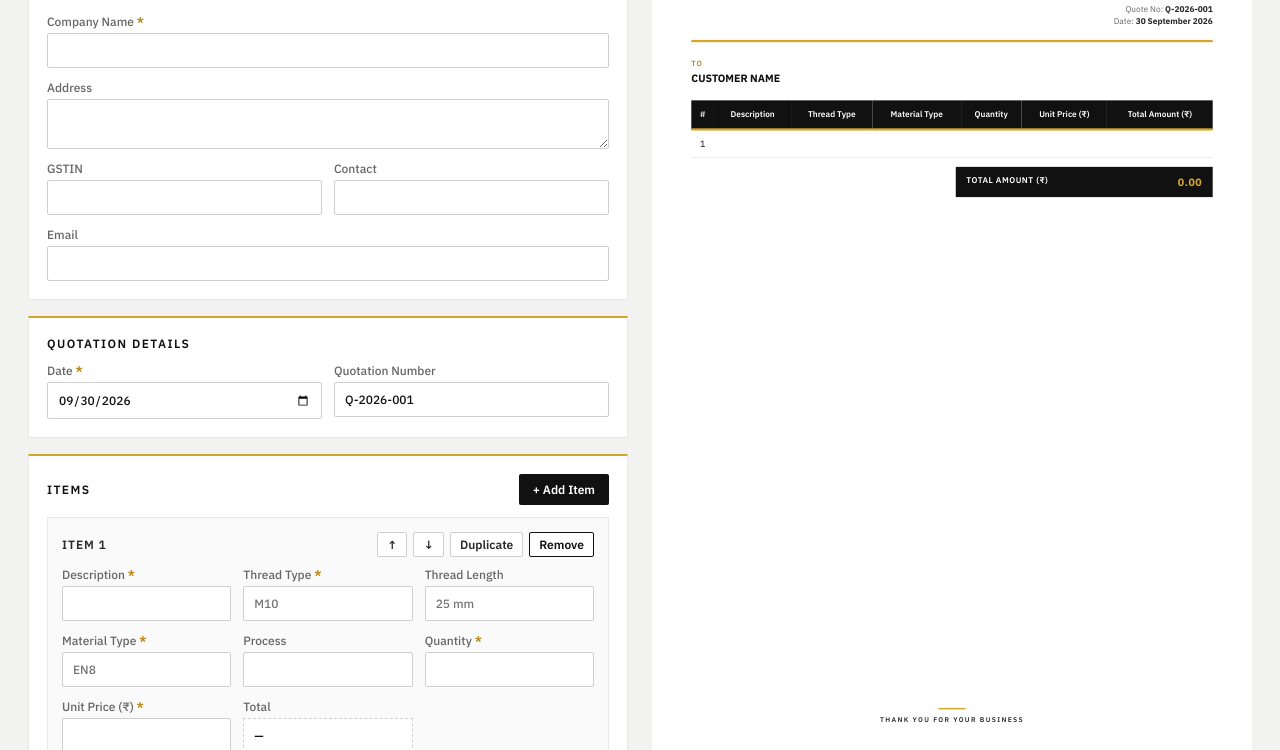
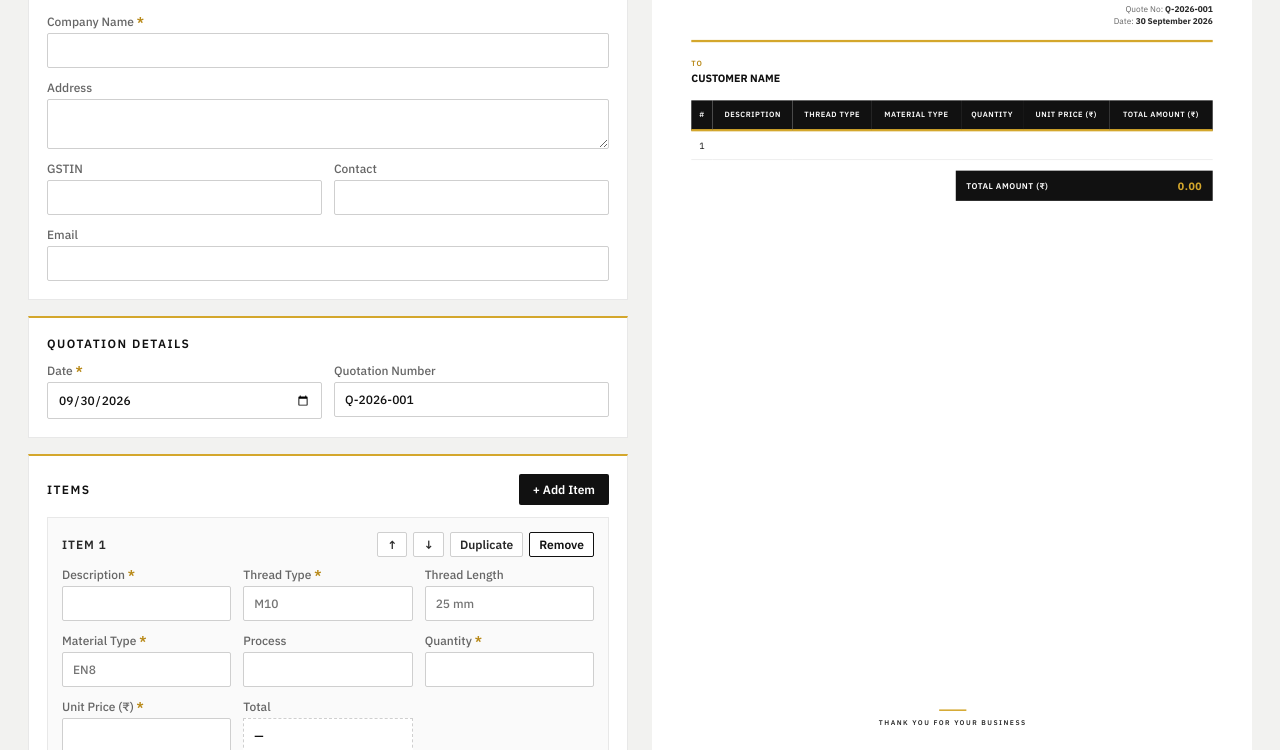
Before and after one commit to sunengcbe/Sun-Quote, a plain HTML site: page index.html in a window 1280 px wide. Shown: the part 202-952 px from the top of the page. Drawn offline with nearby package versions, Linux system fonts and the light colour scheme.

Commit message:
Update style.css

```diff
--- a/style.css
+++ b/style.css
@@ -46,16 +46,16 @@ button{font:inherit;cursor:pointer;border-radius:2px}
 .sheet .cu{display:flex;justify-content:space-between;margin:22px 0 20px;gap:20px}
 .sheet .lbl{color:var(--rich);font-weight:600;letter-spacing:.14em;font-size:10px;margin-bottom:4px}
 .sheet .cu b{font-size:14px;text-transform:uppercase}.sheet .cu p{margin:2px 0}
-.sheet table{width:100%;border-collapse:collapse}
-.sheet th{background:var(--black);color:#fff;font-weight:600;font-size:11px;padding:11px 6px;border-bottom:3px solid var(--gold);text-align:center;line-height:1.35}
-.sheet td{font-size:12px;padding:10px 7px;border-bottom:1px solid var(--light);vertical-align:top}
+.sheet table{width:100%;border-collapse:collapse;margin-bottom:14px}
+.sheet th{background:var(--black);color:#fff;font-family:'IBM Plex Sans',sans-serif;font-weight:600;font-size:10px;letter-spacing:.07em;text-transform:uppercase;padding:12px 6px;border-bottom:3px solid var(--gold);text-align:center;line-height:1.4;vertical-align:middle}
+.sheet td{font-size:12px;padding:11px 8px;border-bottom:1px solid var(--light);vertical-align:middle}.sheet td.c{white-space:nowrap}
 .sheet tbody tr:nth-child(even) td{background:#FAFAFA}
 .sheet td.l{text-align:left}.sheet td.c{text-align:center}.sheet th.l,.sheet th.c{text-align:center}
-.sheet .total{margin-top:12px!important;display:flex;justify-content:space-between;background:var(--black);color:#fff;width:340px;margin:0 0 0 auto;padding:11px 14px;font-weight:600;letter-spacing:.06em}
+.sheet .total{margin:0 0 0 auto!important;display:flex;justify-content:space-between;align-items:center;background:var(--black);color:#fff;width:340px;padding:11px 14px;font-weight:600;letter-spacing:.06em}
 .sheet .total b{color:var(--gold);font-size:14px}
 .sheet .notes{margin-top:24px}.sheet .notes ol{margin:8px 0 0;padding-left:20px;line-height:1.65;font-size:13px}
-.sheet .ft{position:absolute;left:52px;right:52px;bottom:58px;text-align:center;font-size:9px;letter-spacing:.2em;font-weight:600;color:var(--dark)}.sheet .pg{position:absolute;right:0;bottom:0;letter-spacing:.04em;font-weight:400;color:var(--mid)}
-.sheet .ft i{display:block;width:36px;height:2px;background:var(--gold);margin:0 auto 8px}
+.sheet .ft{position:absolute;left:52px;right:52px;bottom:56px;display:flex;flex-direction:column;align-items:center;font-size:9px;letter-spacing:.22em;padding-left:.22em;font-weight:600;color:var(--dark);line-height:1}.sheet .pg{position:absolute;right:0;bottom:0;letter-spacing:.04em;padding:0;font-weight:400;color:var(--mid)}
+.sheet .ft i{display:block;width:36px;height:2px;background:var(--gold);margin:0 0 10px;padding:0}
 @media(max-width:1000px){.layout{grid-template-columns:1fr;padding:16px}.preview{position:static}}
 @media(max-width:560px){.grid,.grid3{grid-template-columns:1fr}.top{padding:14px 16px}}
 
```
